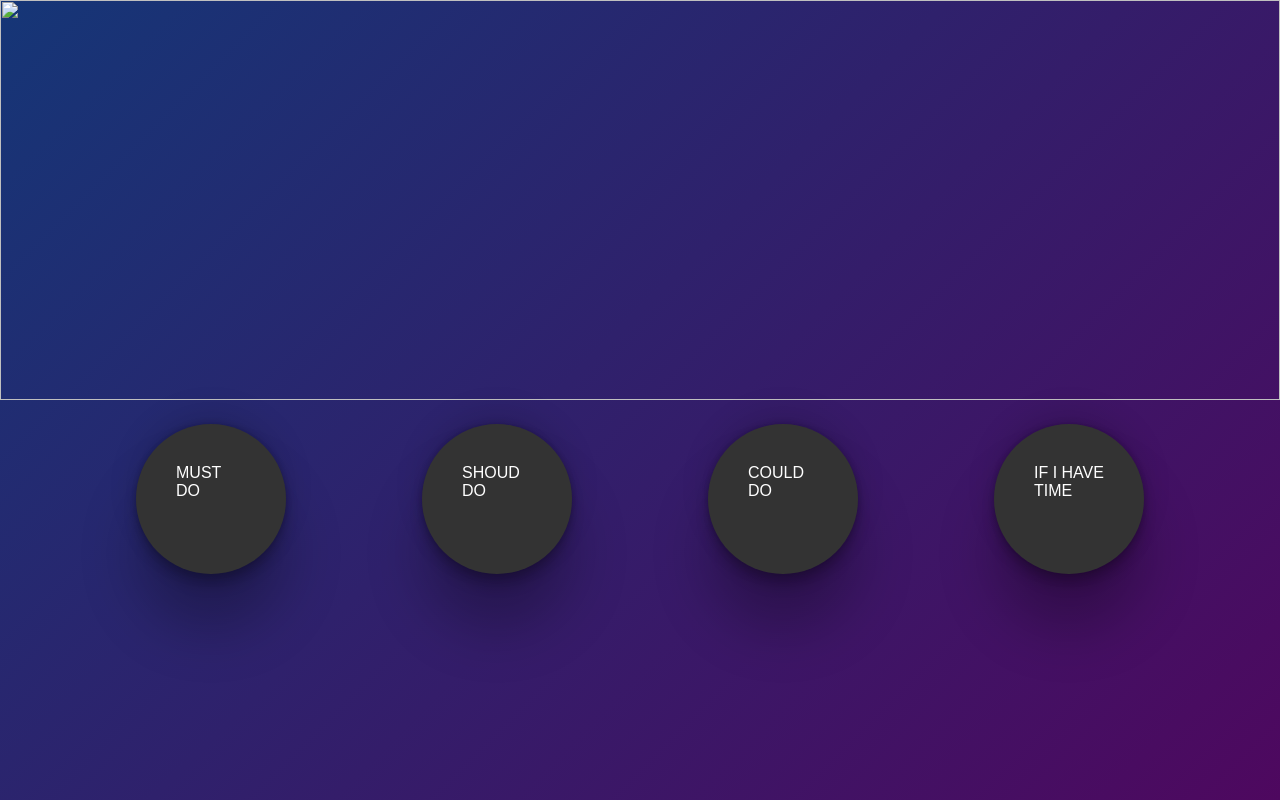
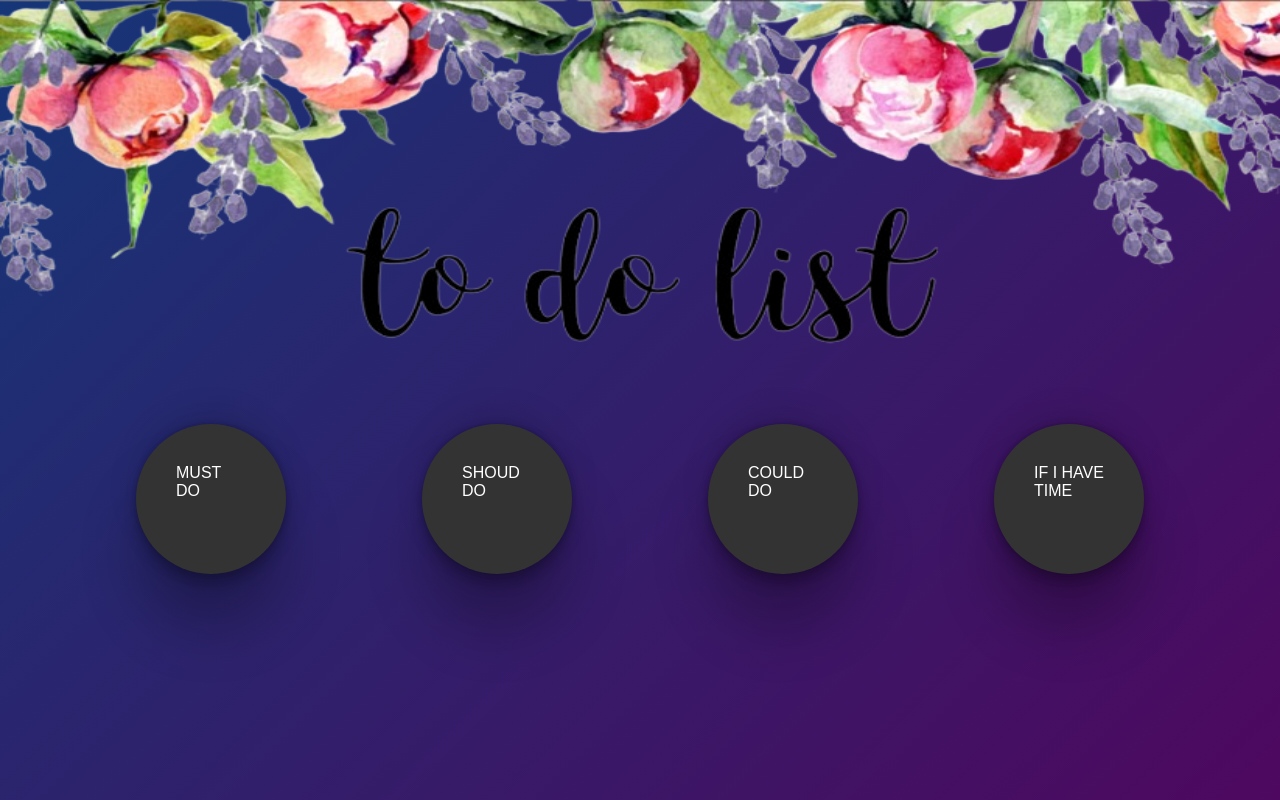
Before and after one commit to chitturikeerthi/ToDo-List, a plain HTML site: page main.html in a window 1280 px wide. Drawn offline with Linux system fonts and the light colour scheme.

Commit message:
Update main.html

```diff
--- a/main.html
+++ b/main.html
@@ -8,7 +8,7 @@
 </head>
 <body>
     <div class="container">
-        <img src="file:///c%3A/Users/chitt/OneDrive/Desktop/Task/Task1/Screenshot_2024-08-23_075836-removebg-preview.png" class="img2">
+        <img src="./Screenshot_2024-08-23_075836-removebg-preview.png" class="img2">
 
      <div class="boxs">
     <div class="box1"><a href="must.html">MUST DO</a></div>
```
